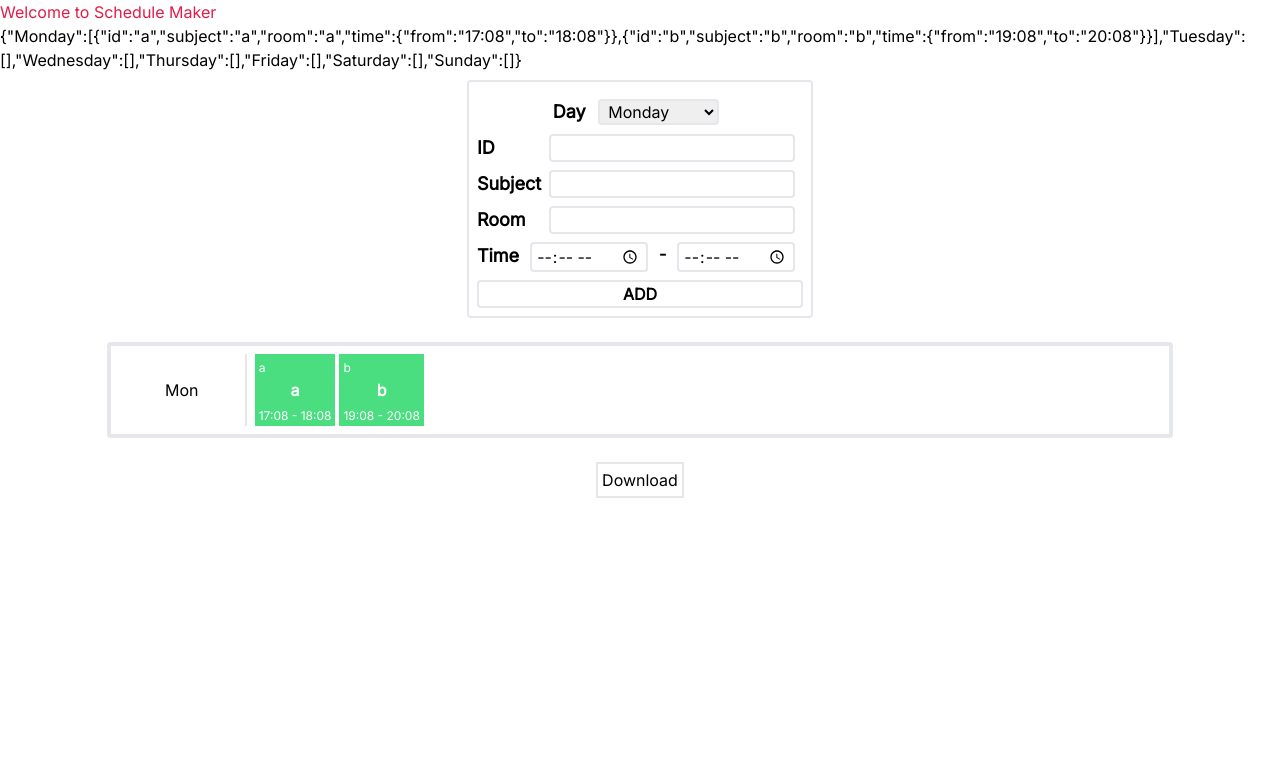
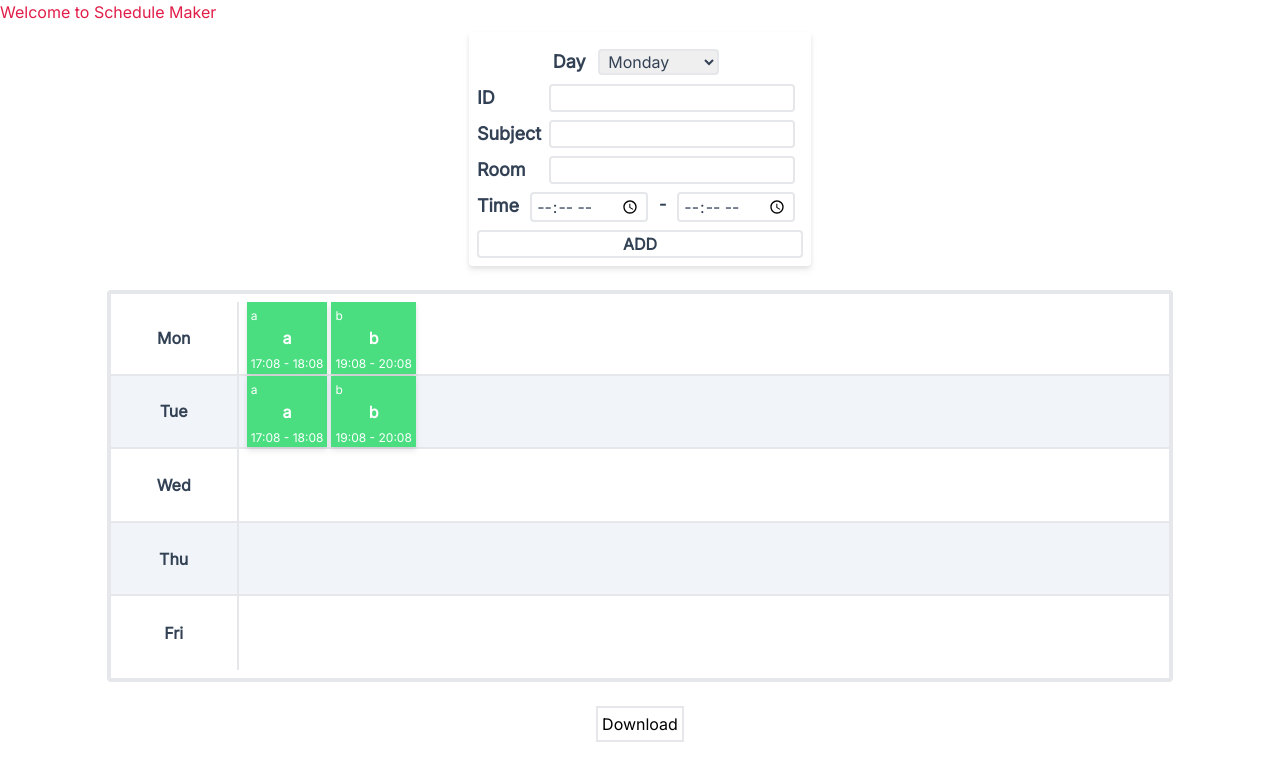
Before and after one commit to tnp2004/schedule-maker, a SvelteKit app: page / in a window 1280 px wide. Shown: the top 780 px of the page. Built offline with nearby package versions, Linux system fonts and the light colour scheme.

Commit message:
separate Task element and decoration Form and Table

```diff
--- a/src/components/form.svelte
+++ b/src/components/form.svelte
@@ -2,8 +2,8 @@
 	import type { TaskData } from '../../types';
 	import { createEventDispatcher } from 'svelte';
 	const dispatch = createEventDispatcher();
+	const days = ['Monday', 'Tuesday', 'Wednesday', 'Thursday', 'Friday'];
 
-	const days = ['Monday', 'Tuesday', 'Wednesday', 'Thursday', 'Friday', 'Saturday', 'Sunday'];
 	let task: TaskData = {
 		day: 'Monday',
 		id: '',
@@ -36,7 +36,7 @@
 	};
 </script>
 
-<form id="schedule-form" class="w-fit mx-auto rounded border-2 my-2 p-2" on:submit={addTask}>
+<form id="schedule-form" class="w-fit mx-auto rounded bg-white my-2 p-2 drop-shadow-md text-slate-700" on:submit={addTask}>
 	<div class="my-2 text-center">
 		<label class="text-lg font-bold" for="day">Day</label>
 		<select class="border-2 rounded px-1 mx-2" bind:value={task.day} required>
--- a/src/components/table.svelte
+++ b/src/components/table.svelte
@@ -1,44 +1,16 @@
 <script lang="ts">
-	import type { Subject, Task } from '../../types';
-	const timeRange = 1080; // min per day
-
-	export let schedulesList: Task;
-
-	const getPercentWidth = ({ time: { from, to } }: Subject): number => {
-		const time = timeGap(from, to);
-		return (time / timeRange) * 100;
-	};
-
-	const timeGap = (startTime: string, endTime: string) => {
-		var startTimeParts = startTime.split(':');
-		var endTimeParts = endTime.split(':');
-
-		var startHour = parseInt(startTimeParts[0]);
-		var startMinute = parseInt(startTimeParts[1]);
-		var endHour = parseInt(endTimeParts[0]);
-		var endMinute = parseInt(endTimeParts[1]);
-
-		// Convert start and end time to minutes
-		var startMinutes = startHour * 60 + startMinute;
-		var endMinutes = endHour * 60 + endMinute;
-
-		// Calculate the time gap in minutes
-		var timeGap = endMinutes - startMinutes;
-
-		// Display the time gap
-		return timeGap;
-	};
+	import type { TSchedule } from '../../types';
+	import TaskElem from './taskElem.svelte';
+	export let schedulesList: TSchedule;
 </script>
 
-<div class="w-5/6 h-fit border-4 rounded mx-auto my-6 grid grid-cols-1 p-2" id="scheduleTable">
-	<div class="flex border-b-2 last:border-b-0 h-fit">
-		<div class="border-r-2 flex justify-center items-center w-32 mr-2">Mon</div>
-		{#each schedulesList.Monday as task}
-			<div class="bg-green-400 text-white min-w-fit px-1 mr-1" style={`width: ${getPercentWidth(task)}%`}>
-				<span class="text-xs">{task.room}</span>
-				<div class="text-center font-bold">{task.subject}</div>
-				<span class="text-xs">{task.time.from} - {task.time.to}</span>
-			</div>
-		{/each}
-	</div>
+<div class="w-5/6 h-fit border-4 rounded mx-auto my-6 grid grid-cols-1 py-2" id="scheduleTable">
+	{#each Object.keys(schedulesList) as key }
+		<div class="flex border-b-2 last:border-b-0 h-[73.6px] even:bg-slate-100">
+			<div class="border-r-2 flex justify-center items-center w-32 mr-2 font-bold text-slate-700">{key.slice(0,3)}</div>
+			{#each schedulesList[key] as task, i}
+				<TaskElem {task} />
+			{/each}
+		</div>
+	{/each}
 </div>
--- /dev/null
+++ b/src/components/taskElem.svelte
@@ -0,0 +1,39 @@
+<script lang="ts">
+	import type { Subject } from '../../types';
+	export let task: Subject;
+	const timeRange = 1080; // min per day
+
+	const getPercentWidth = ({ time: { from, to } }: Subject): number => {
+		const time = timeGap(from, to);
+		return (time / timeRange) * 100;
+	};
+
+	const timeGap = (startTime: string, endTime: string) => {
+		var startTimeParts = startTime.split(':');
+		var endTimeParts = endTime.split(':');
+
+		var startHour = parseInt(startTimeParts[0]);
+		var startMinute = parseInt(startTimeParts[1]);
+		var endHour = parseInt(endTimeParts[0]);
+		var endMinute = parseInt(endTimeParts[1]);
+
+		// Convert start and end time to minutes
+		var startMinutes = startHour * 60 + startMinute;
+		var endMinutes = endHour * 60 + endMinute;
+
+		// Calculate the time gap in minutes
+		var timeGap = endMinutes - startMinutes;
+
+		// Display the time gap
+		return timeGap;
+	};
+</script>
+
+<div
+	class="bg-green-400 text-white min-w-fit px-1 mr-1 drop-shadow-md"
+	style={`width: ${getPercentWidth(task)}%`}
+>
+	<span class="text-xs">{task.room}</span>
+	<div class="text-center font-bold">{task.subject}</div>
+	<span class="text-xs">{task.time.from} - {task.time.to}</span>
+</div>
--- a/src/routes/+page.svelte
+++ b/src/routes/+page.svelte
@@ -1,20 +1,18 @@
 <script lang="ts">
 	import html2canvas from 'html2canvas';
 	import Form from '../components/form.svelte';
-	import type { DispatchEvent, Task, TaskData } from '../../types';
+	import type { DispatchEvent, TSchedule, TaskData } from '../../types';
 	import Table from '../components/table.svelte';
 	const mock = [
 		{ id: 'a', subject: 'a', room: 'a', time: { from: '17:08', to: '18:08' } },
 		{ id: 'b', subject: 'b', room: 'b', time: { from: '19:08', to: '20:08' } }
 	];
-	const schedulesList: Task = {
+	const schedulesList: TSchedule = {
 		Monday: [...mock],
-		Tuesday: [],
+		Tuesday: [...mock],
 		Wednesday: [],
 		Thursday: [],
 		Friday: [],
-		Saturday: [],
-		Sunday: []
 	};
 
 	const addSchedule = (event: DispatchEvent): void => {
@@ -68,7 +66,7 @@
 </script>
 
 <h1 class="text-rose-600">Welcome to Schedule Maker</h1>
-{JSON.stringify(schedulesList)}
+<!-- {JSON.stringify(schedulesList)} -->
 <Form on:add={addSchedule} />
 <Table {schedulesList} />
 <div class="w-fit mx-auto my-2">
--- a/types.ts
+++ b/types.ts
@@ -1,6 +1,6 @@
-type Day = 'Monday' | 'Tuesday' | 'Wednesday' | 'Thursday' | 'Friday' | 'Saturday' | 'Sunday';
+type Day = 'Monday' | 'Tuesday' | 'Wednesday' | 'Thursday' | 'Friday' | string;
 
-export type Task = {
+export type TSchedule = {
     [K in Day]: Subject[]
 }
 
```
